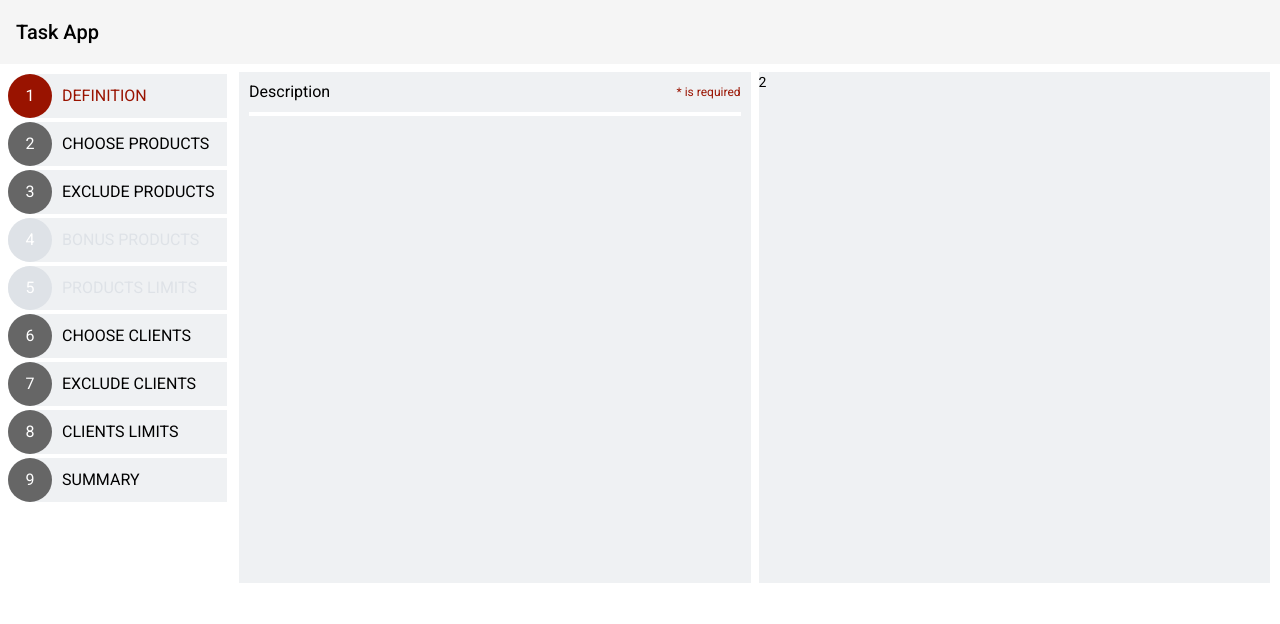
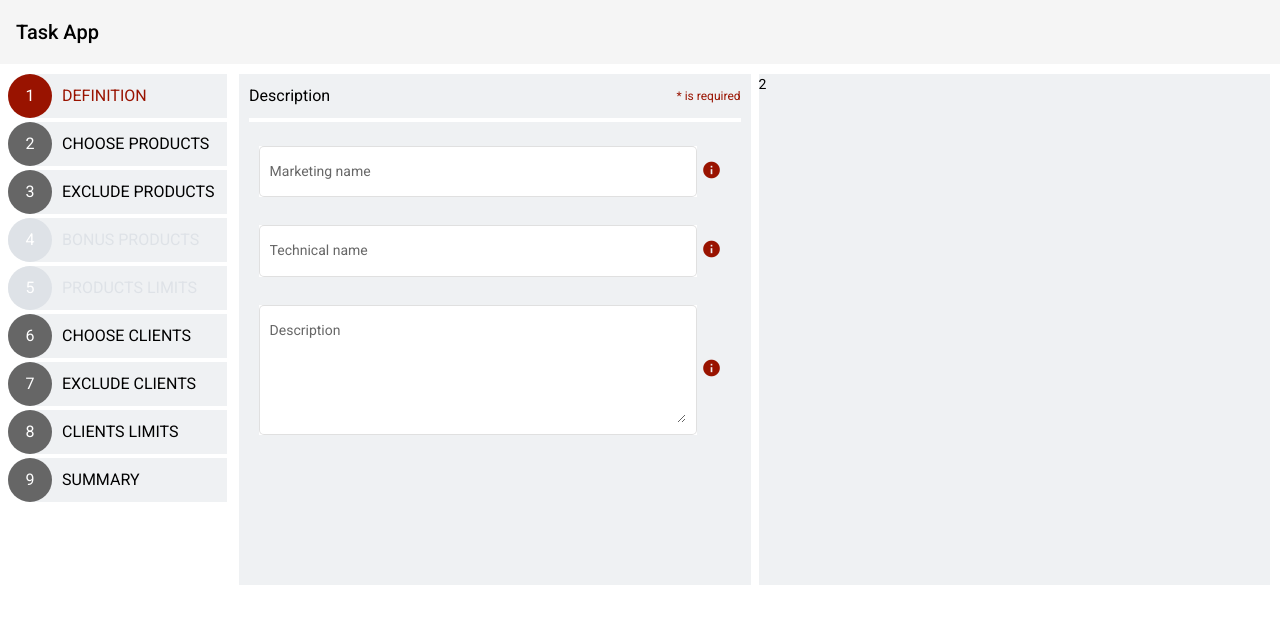
Before and after one commit to Luukess/nbt, an Angular app: page /definition in a window 1280 px wide. Shown: the top 624 px of the page. Built offline with nearby package versions, Linux system fonts and the light colour scheme.

Commit message:
Feat: added form to ddefinition page

```diff
--- a/src/app/app.component.scss
+++ b/src/app/app.component.scss
@@ -6,7 +6,7 @@
 
         #main-app-content {
             width: 100%;
-            padding: 8px 10px 0 10px;
+            padding: 10px 10px 0 10px;
         }
 
         #main-app-desktop-nav {
--- a/src/app/pages/definition-page/descriptionform/descriptionform.component.html
+++ b/src/app/pages/definition-page/descriptionform/descriptionform.component.html
@@ -3,4 +3,41 @@
         <p class="header-p name-of-header">Description</p>
         <p class="header-p required-label">* is required</p>
     </div>
+    <div id="form-description-body">
+        <form>
+            <div class="description-form-container-element">
+                <div class="description-form-element">
+                    <mat-form-field appearance="outline">
+                        <mat-label>Marketing name</mat-label>
+                        <input matInput>
+                    </mat-form-field>
+                </div>
+                <div class="form-info-icon-container">
+                    <mat-icon class="info-icon-main" matTooltip="Lorem ipsum" matTooltipPosition="right">info</mat-icon>
+                </div>
+            </div>
+            <div class="description-form-container-element">
+                <div class="description-form-element">
+                    <mat-form-field appearance="outline">
+                        <mat-label>Technical name</mat-label>
+                        <input matInput>
+                    </mat-form-field>
+                </div>
+                <div class="form-info-icon-container">
+                    <mat-icon class="info-icon-main" matTooltip="Lorem ipsum" matTooltipPosition="right">info</mat-icon>
+                </div>
+            </div>
+            <div class="description-form-container-element">
+                <div class="description-form-element">
+                    <mat-form-field appearance="outline">
+                        <mat-label>Description</mat-label>
+                        <textarea matInput rows="6"></textarea>
+                    </mat-form-field>
+                </div>
+                <div class="form-info-icon-container">
+                    <mat-icon class="info-icon-main" matTooltip="Lorem ipsum" matTooltipPosition="right">info</mat-icon>
+                </div>
+            </div>
+        </form>
+    </div>
 </div>
--- a/src/app/pages/definition-page/descriptionform/descriptionform.component.scss
+++ b/src/app/pages/definition-page/descriptionform/descriptionform.component.scss
@@ -1,6 +1,5 @@
 #description-form-container {
     width: 100%;
-    // background-color: red;
     padding: 0 10px;
 
     #header-description-form {
@@ -8,7 +7,7 @@
         justify-content: space-between;
         align-items: center;
         width: 100%;
-        height: 44px;
+        height: 48px;
         border-bottom: 4px solid white;
 
         .name-of-header {
@@ -19,4 +18,33 @@
             margin: 0;
         }
     }
+
+    #form-description-body {
+        margin-top: 10px;
+
+        .description-form-container-element {
+            display: flex;
+            align-items: center;
+            width: 100%;
+            justify-content: space-between;
+            padding: 14px 10px;
+
+            .description-form-element {
+                width: 100%;
+                background-color: white;
+
+                mat-form-field {
+                    width: 100%;
+                }
+            }
+
+            .form-info-icon-container {
+                padding: 5px;
+                height: 100%;
+                display: flex;
+                align-items: center;
+                justify-content: center;
+            }
+        }
+    }
 }
--- a/src/styles.scss
+++ b/src/styles.scss
@@ -30,6 +30,19 @@ body {
     }
 }
 
+#form-description-body {
+
+    .mat-form-field-appearance-outline .mat-form-field-wrapper {
+        padding: 0 !important;
+        margin: 0;
+    }
+}
+
+.info-icon-main {
+    color: #991300;
+    font-size: 20px;
+}
+
 .required-label {
     font-size: 12px;
     color: #991300;
```
Also changed, not shown: src/app/modules/material/material.module.ts (+7 -1 lines).
